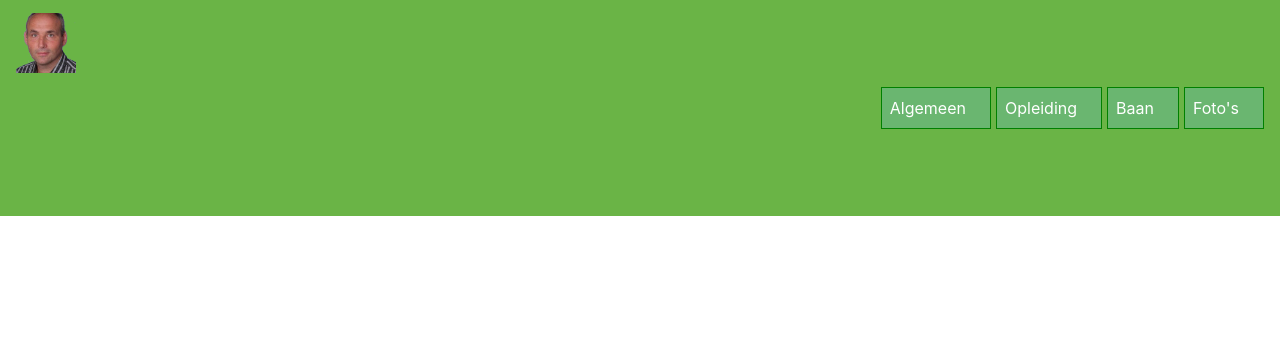
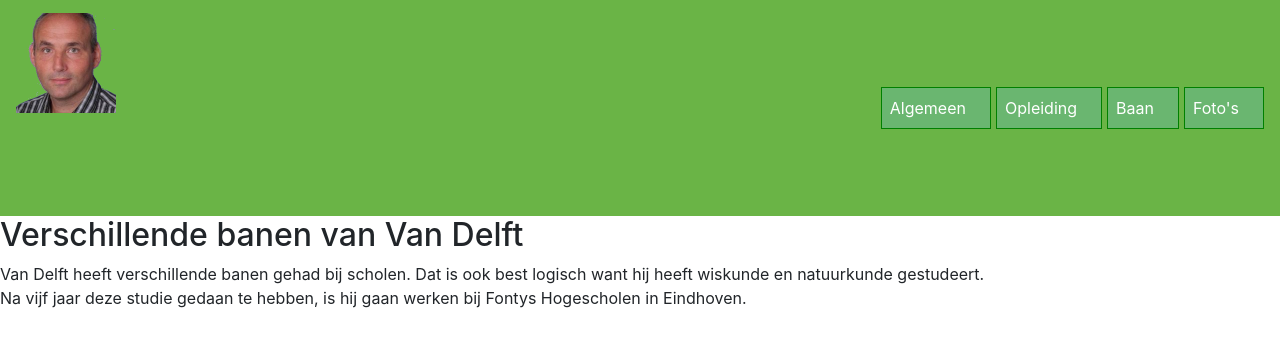
Before and after one commit to Fireyfox16/Fireyfox16.github.io, a plain HTML site: page Baan.html in a window 1280 px wide. Drawn offline with nearby package versions, Linux system fonts and the light colour scheme.

Commit message:
Update Baan.html
Verbetering van Baan

```diff
--- a/Baan.html
+++ b/Baan.html
@@ -8,7 +8,7 @@
     </head>
     <body>
       <nav class="navbar navbar-expand-md">
-        <a class="navbar-brand" href="index.html"><img src="logo.png" alt="Otger van Delft" title="Otger van Delft" height="60px" width="auto"></a>
+        <a class="navbar-brand" href="index.html"><img src="logo.png" alt="Otger van Delft" title="Otger van Delft" height="100px" width="auto"></a>
         <button class="navbar-toggler navbar-dark" type="button" data-toggle="collapse" data-target="#main-navigation">
           <span class="navbar-toggler-icon"></span>
         </button>
@@ -29,6 +29,13 @@
           </ul>
         </div>
       </nav>
+
+      <div id="baan-content">
+        <h2>Verschillende banen van Van Delft</h2>
+        <p>Van Delft heeft verschillende banen gehad bij scholen. Dat is ook best logisch want hij heeft wiskunde en natuurkunde gestudeert. <br>
+          Na vijf jaar deze studie gedaan te hebben, is hij gaan werken bij Fontys Hogescholen in Eindhoven.
+      </div>
+
       <script src="https://code.jquery.com/jquery-3.5.1.slim.min.js" integrity="sha384-DfXdz2htPH0lsSSs5nCTpuj/zy4C+OGpamoFVy38MVBnE+IbbVYUew+OrCXaRkfj" crossorigin="anonymous"></script>
       <script src="https://cdn.jsdelivr.net/npm/popper.js@1.16.1/dist/umd/popper.min.js" integrity="sha384-9/reFTGAW83EW2RDu2S0VKaIzap3H66lZH81PoYlFhbGU+6BZp6G7niu735Sk7lN" crossorigin="anonymous"></script>
       <script src="https://stackpath.bootstrapcdn.com/bootstrap/4.5.2/js/bootstrap.min.js" integrity="sha384-B4gt1jrGC7Jh4AgTPSdUtOBvfO8shuf57BaghqFfPlYxofvL8/KUEfYiJOMMV+rV" crossorigin="anonymous"></script>
```
